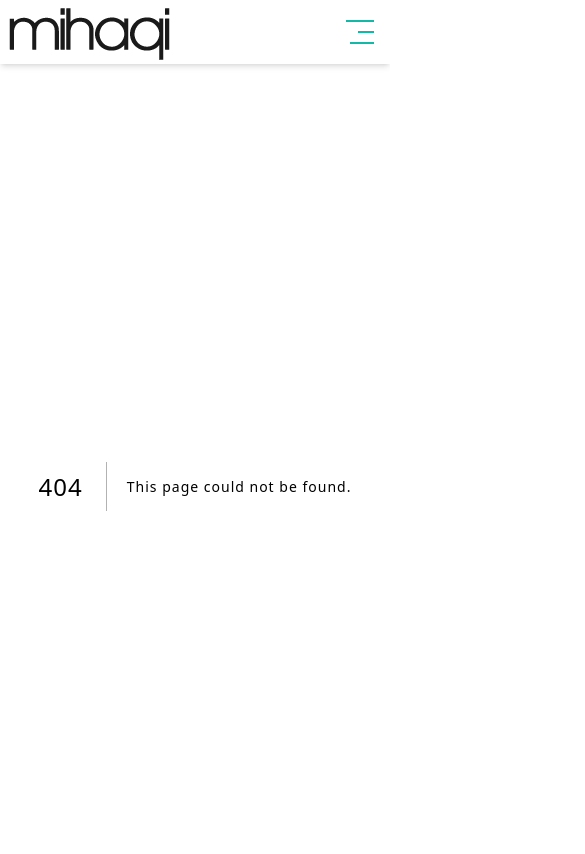
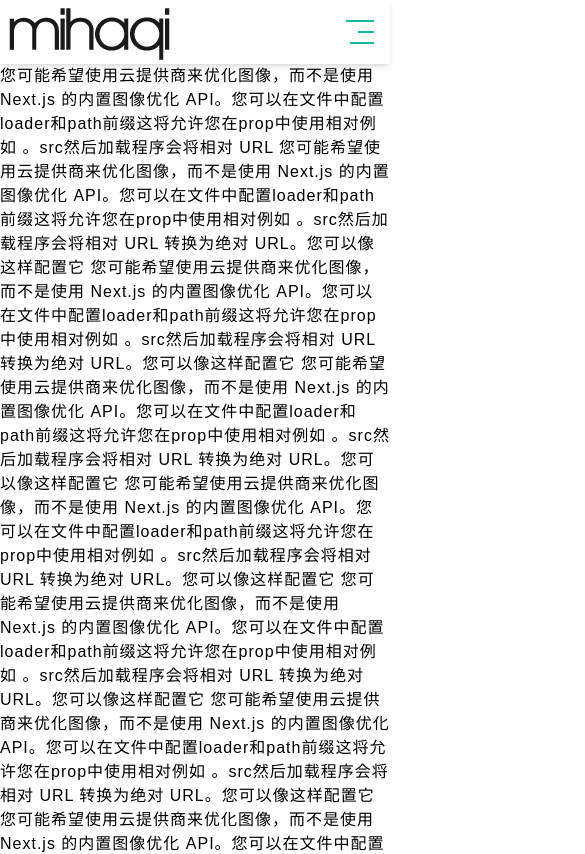
Before and after one commit to mihaqi/mhq-frontend, a Next.js app: page /contact in a window 390 px wide. Before the commit this address had no page. Shown: the top 854 px of the page, 585 px wide, since content can reach past the window. Built offline with nearby package versions, Linux system fonts and the light colour scheme.

Commit message:
repair mobile show

```diff
--- a/components/Header.jsx
+++ b/components/Header.jsx
@@ -19,8 +19,6 @@
 					<img
 						className="sml:w-[126px] sml:h-[40px] md:w-[146px] md:h-[40px] lg:w-[180px] lg:h-[60px]"
 						src={"/logo.png"}
-						width={180}
-						height={60}
 						alt="logo"
 					/>
 				</div>
--- a/package.json
+++ b/package.json
@@ -10,6 +10,7 @@
   },
   "dependencies": {
     "@reduxjs/toolkit": "^1.9.4",
+    "@tailwindcss/aspect-ratio": "^0.4.2",
     "autoprefixer": "10.4.14",
     "eslint": "8.38.0",
     "eslint-config-next": "13.3.0",
--- a/pages/product/[slug].js
+++ b/pages/product/[slug].js
@@ -7,12 +7,12 @@
 import { useRouter } from "next/router";
 
 const ProductDetails = ({ product, products, whatsapp }) => {
-  const router = useRouter()
+	const router = useRouter();
 	const p = product?.data?.[0]?.attributes;
 	return (
 		<div className="w-full md:py-20">
 			<Wrapper>
-        <div className="flex flex-col lg:flex-row md:px-10 gap-[50px] lg:gap-[100px]">
+				<div className="flex flex-col lg:flex-row md:px-10 md:gap-[50px] lg:gap-[100px]">
 					{/* left colum start */}
 					<div className="w-full md:w-auto flex-[1.5] max-[500px] lg:max-w-full mx-auto lg:mx-0">
 						<ProductDetailsCarousel images={p.image.data} />
@@ -32,17 +32,22 @@
 
 						{/* Size Start */}
 						<div className="grid grid-cols-3 gap-2 py-8">
-
-
-
-              <button className="btn border py-4 text-lg text-white bg-green-500 rounded-md" onClick={() => router.push(`https://wa.me/212${whatsapp}?text=${product.title}`)}>whatsapp</button>
+							<button
+								className="btn border py-4 text-lg text-white bg-green-500 rounded-md"
+								onClick={() =>
+									router.push(
+										`https://wa.me/212${whatsapp}?text=${product.title}`,
+									)
+								}
+							>
+								whatsapp
+							</button>
 						</div>
 						{/* Size End */}
 					</div>
 					{/* right colum end*/}
 				</div>
 				{/* <RelatedProducts /> */}
-
 			</Wrapper>
 		</div>
 	);
@@ -66,10 +71,10 @@
 
 export async function getStaticProps({ params: { slug } }) {
 	const product = await fetchDataFromApi(
-    `/api/products?populate=*&filters[slug][$eq]=${slug}`
+		`/api/products?populate=*&filters[slug][$eq]=${slug}`,
 	);
 	const products = await fetchDataFromApi(
-    `/api/products?populate=*&[filters][slug][$ne]=${slug}`
+		`/api/products?populate=*&[filters][slug][$ne]=${slug}`,
 	);
 
 	return {
--- a/styles/globals.css
+++ b/styles/globals.css
@@ -75,6 +75,7 @@
 .productCarousel .control-arrow {
 	display: none;
 }
+
 @media screen and (max-width: 767px) {
 	.productCarousel.carousel-root {
 		flex-direction: column;
@@ -108,3 +109,29 @@
 .markdown ul li {
 	margin: 10px 0;
 }
+@media screen and (min-width: 320px) {
+	.thumbs {
+		visibility: hidden;
+	}
+}
+@media screen and (min-width: 375px) {
+	.thumbs {
+		visibility: hidden;
+	}
+}
+
+@media screen and (min-width: 500px) {
+	.thumbs {
+		visibility: hidden;
+	}
+}
+@media screen and (min-width: 667px) {
+	.thumbs {
+		visibility: visible;
+		margin: 0;
+		padding: 0;
+	}
+}
+.thumbs-wrapper.axis-vertical {
+	display: none;
+}
--- a/tailwind.config.js
+++ b/tailwind.config.js
@@ -11,6 +11,9 @@
 				"gradient-radial": "radial-gradient(var(--tw-gradient-stops))",
 				"gradient-conic":
 					"conic-gradient(from 180deg at 50% 50%, var(--tw-gradient-stops))",
+				"sea1": "url('/')",
+				"sea2": "url('/)",
+				"sea3": "url('/')",
 			},
 			screens: {
 				xs: "320px",
@@ -24,7 +27,8 @@
 			},
 		},
 	},
-	plugins: [],
+	//图片纵横比插件：npm install @tailwindcss/aspect-ratio
+	plugins: [require("@tailwindcss/aspect-ratio")],
 };
 
 // theme: {
```
Also changed, not shown: components/ProductDetailsCarousel.jsx (indentation only), pages/contact/index.js (renamed from pages/contact/page.js), 1 other file (tests, documents, lock files or other folders). Lines whose indentation alone changed are shown as unchanged.
